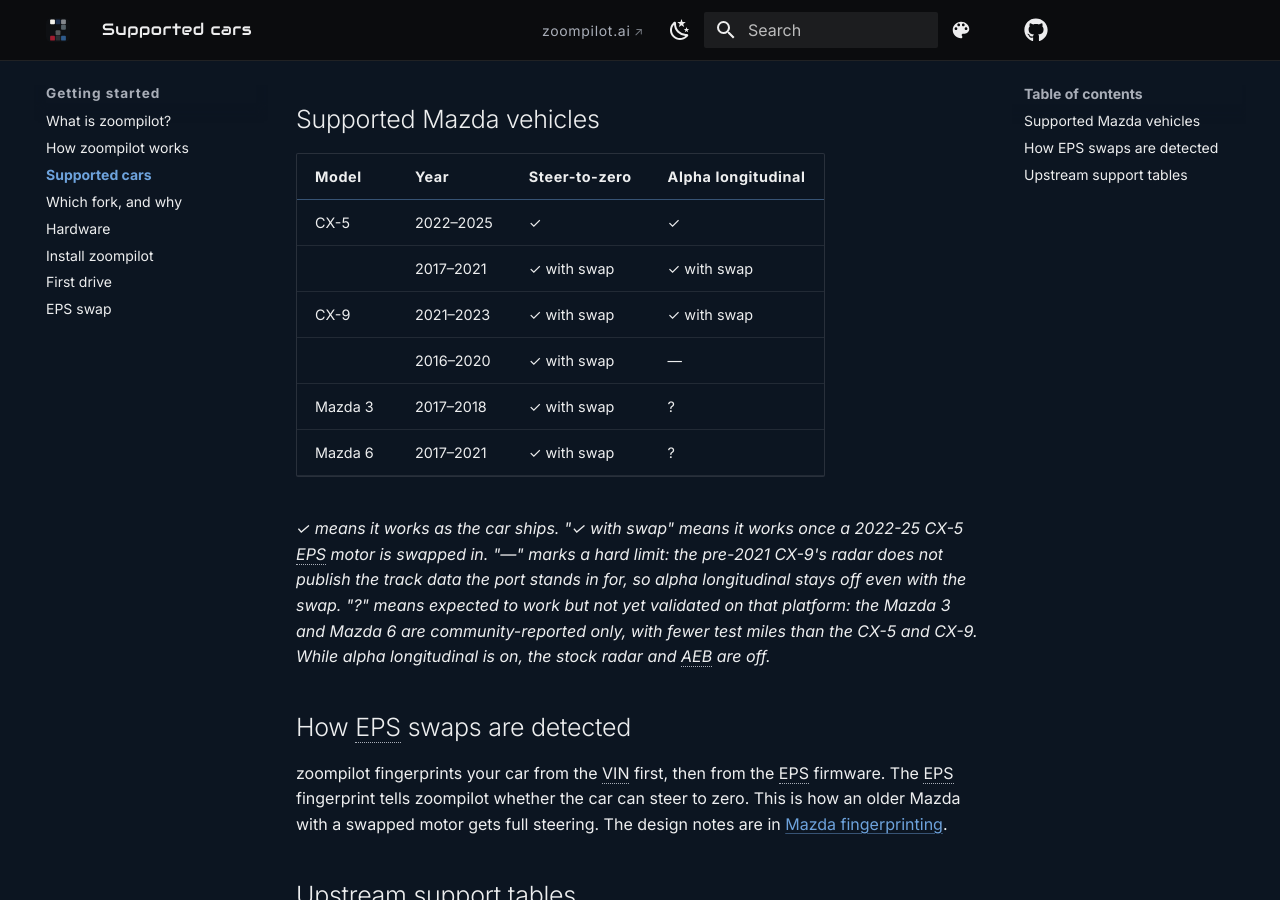
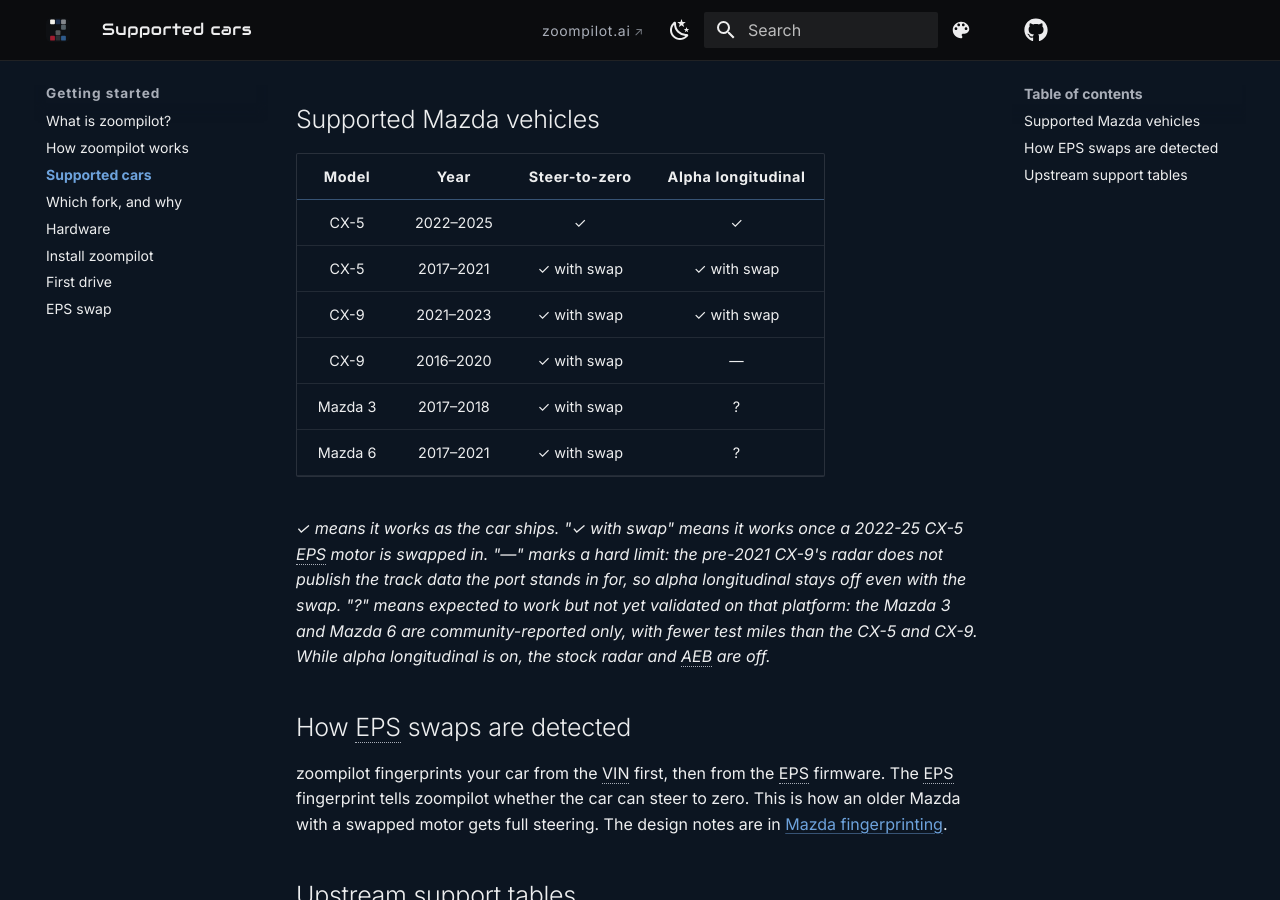
Before and after one commit to mzdnick/zoompilot-wiki, an MkDocs documentation site: the page built from docs/getting-started/supported-cars.md, in a window 1280 px wide and 900 px high, scrolled down 401 px. Built offline with MkDocs 1.6.1 and Material for MkDocs 9.7.7, drawn with Linux system fonts in a browser that asks for light colours; comment, search, counter and statistics services are not loaded.

Commit message:
Supported cars: center the matrix, repeat models on every row
Model cells now carry CX-5/CX-9 on the 17-21/16-20 rows instead of
relying on the blank-cell grouping, and the columns center via
markdown alignment (:---:), which survives the CSS pipeline where the
id-scoped rule did not.

```diff
--- a/docs/getting-started/supported-cars.md
+++ b/docs/getting-started/supported-cars.md
@@ -16,11 +16,11 @@
 ## Supported Mazda vehicles
 
 | Model | Year | Steer-to-zero | Alpha longitudinal |
-| --- | --- | --- | --- |
+| :---: | :---: | :---: | :---: |
 | CX-5 | 2022–2025 | ✓ | ✓ |
-| | 2017–2021 | ✓ with swap | ✓ with swap |
+| CX-5 | 2017–2021 | ✓ with swap | ✓ with swap |
 | CX-9 | 2021–2023 | ✓ with swap | ✓ with swap |
-| | 2016–2020 | ✓ with swap | — |
+| CX-9 | 2016–2020 | ✓ with swap | — |
 | Mazda 3 | 2017–2018 | ✓ with swap | ? |
 | Mazda 6 | 2017–2021 | ✓ with swap | ? |
 
```
